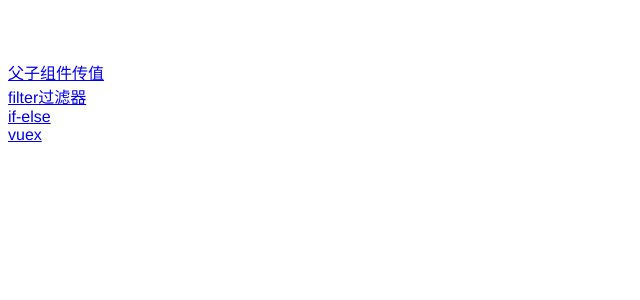
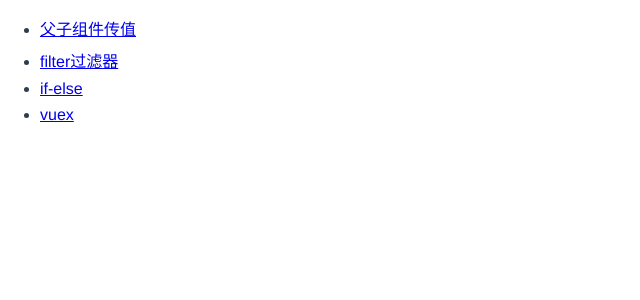
Before and after one commit to panchao1992/vue-cli-test, a Vue app: page /filter in a window 1280 px wide. Shown: the top 300 px of the page, without its empty margins (0-640 px from the left). Built offline with nearby package versions, Linux system fonts and the light colour scheme.

Commit message:
import less

```diff
--- a/package.json
+++ b/package.json
@@ -12,6 +12,8 @@
     "build": "node build/build.js"
   },
   "dependencies": {
+    "less": "^3.9.0",
+    "less-loader": "^5.0.0",
     "vue": "^2.5.2",
     "vue-router": "^3.0.1",
     "vuex": "^3.1.1"
--- a/src/App.vue
+++ b/src/App.vue
@@ -11,12 +11,15 @@
 </script>
 
 <style>
+html,body{
+  margin:0;
+  padding:0;
+}
 #app {
   font-family: 'Avenir', Helvetica, Arial, sans-serif;
   -webkit-font-smoothing: antialiased;
   -moz-osx-font-smoothing: grayscale;
   /* text-align: center; */
   color: #2c3e50;
-  margin-top: 60px;
 }
 </style>
--- /dev/null
+++ b/src/components/404.vue
@@ -0,0 +1,21 @@
+<template>
+    <div>
+        <img src="../assets/img/404.jpg" alt="">
+    </div>
+</template>
+<script>
+import { mapState,mapMutations } from 'vuex'
+export default {
+    data(){
+        return {
+            msg:'页面找不到了！囧！'
+        }
+    }
+}
+</script>
+<style scoped>
+img{
+    width:100%;
+
+}
+</style>
--- a/src/components/menu.vue
+++ b/src/components/menu.vue
@@ -1,9 +1,11 @@
 <template>
     <div class="main">
-        <router-link to='/fa'>父子组件传值</router-link>
-        <router-link to='/filter'>filter过滤器</router-link>
-        <router-link to='/if-else'>if-else</router-link>
-        <router-link to='/vuex'>vuex</router-link>
+        <ol>
+            <li><router-link to='/fa'>父子组件传值</router-link></li>
+            <li><router-link to='/filter'>filter过滤器</router-link></li>
+            <li><router-link to='/if-else'>if-else</router-link></li>
+            <li><router-link to='/vuex'>vuex</router-link></li>
+        </ol>
     </div>
 </template>
 <script>
@@ -11,8 +13,11 @@
 
 }
 </script>
-<style scope>
-a{
-    display: block;
+<style scope lang='less'>
+ol{
+    list-style-type:disc;
+    li{
+        margin-bottom:8px;
+    }
 }
 </style>
--- a/src/components/vuex.vue
+++ b/src/components/vuex.vue
@@ -1,10 +1,11 @@
 <template>
     <div>
-        <span>来自vuex-store/index/state:{{count}}</span>
+        <div>来自vuex-store/index/state:{{count}}</div>
+        <button @click="modifyCount">修改count</button>
     </div>
 </template>
 <script>
-import { mapState } from 'vuex'
+import { mapState,mapMutations } from 'vuex'
 export default {
     data(){
         return {
@@ -18,6 +19,12 @@
         ...mapState([
             'count'
         ])
+    },
+    methods:{
+        ...mapMutations(['addCount']),
+        modifyCount(){
+            this.$store.commit('addCount',100)
+        }
     }
 }
 </script>
--- a/src/router/index.js
+++ b/src/router/index.js
@@ -1,5 +1,6 @@
 import Vue from 'vue'
 import Router from 'vue-router'
+const error = ()=> import('@/components/404')
 const menu = ()=> import('@/components/menu')
 const fa = ()=> import('@/components/fa')
 const filter = ()=> import('@/components/filter')
@@ -12,7 +13,13 @@
     {
       path: '/',
       name: 'menu',
-      component: menu
+      component: menu,
+      alias:'/home'
+    },
+    {
+      path:'*',
+      name:'error',
+      component:error
     },
     {
       path: '/fa',
```
Also changed, not shown: src/assets/img/404.jpg (added), 1 other file (tests, documents, lock files or other folders).
